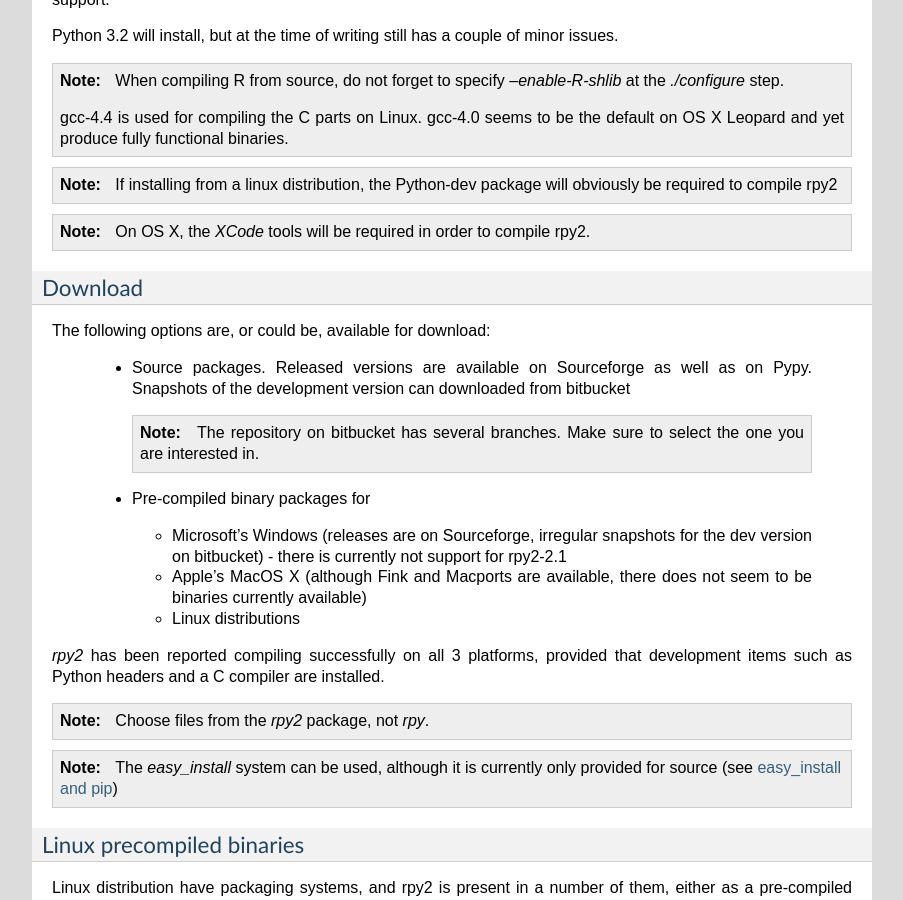
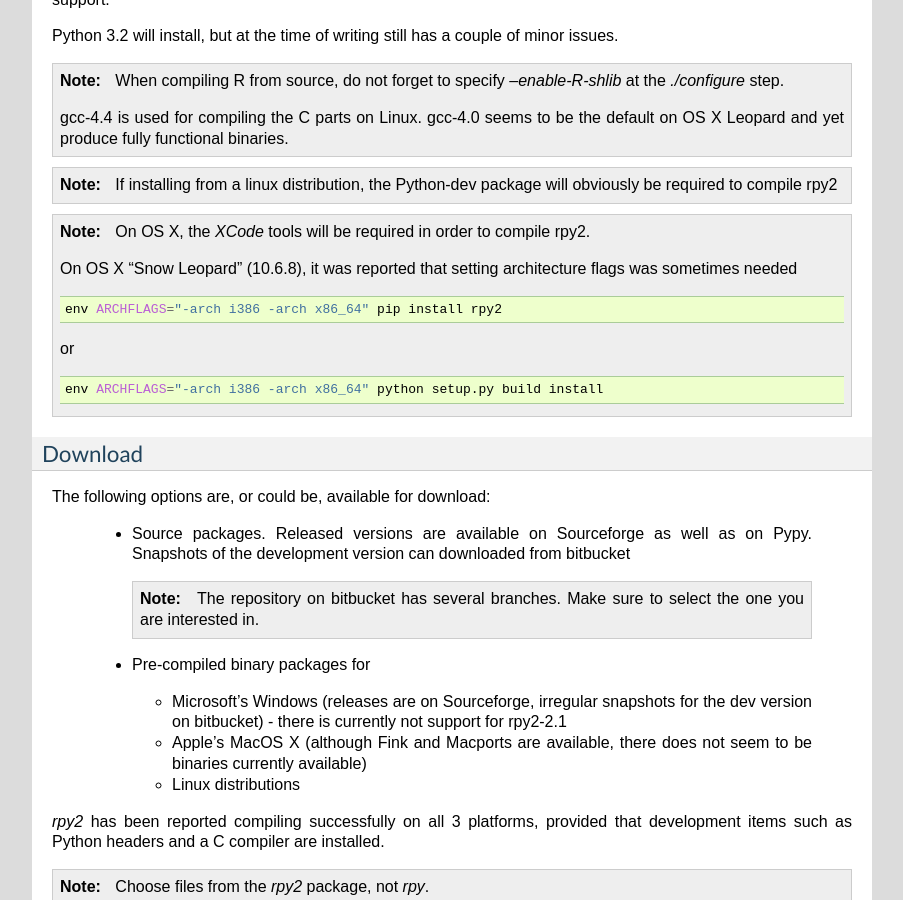
Before and after one commit to rpy2/rpy2, a Sphinx documentation site: the page built from doc/source/overview.rst, in a window 1280 px wide and 900 px high, scrolled down 1167 px. Shown: the whole window, without its empty margins (198-1101 px from the left). Built offline with Sphinx 7.4.7, drawn with Linux system fonts in a browser that asks for light colours; formulas are drawn with MathJax 3.

Commit message:
notes on compiling on OS X Snow Leopard (backported from 2.3-dev)
--HG--
branch : version_2.2.x

```diff
--- a/doc/source/overview.rst
+++ b/doc/source/overview.rst
@@ -105,6 +105,18 @@ of minor issues.
 .. note::
 
    On OS X, the *XCode* tools will be required in order to compile rpy2.
+
+   On OS X "Snow Leopard" (10.6.8), it was reported that setting architecture flags was sometimes needed
+
+   .. code-block:: bash
+
+      env ARCHFLAGS="-arch i386 -arch x86_64" pip install rpy2
+
+   or
+
+   .. code-block:: bash
+
+      env ARCHFLAGS="-arch i386 -arch x86_64" python setup.py build install
 
 
 Download
```
